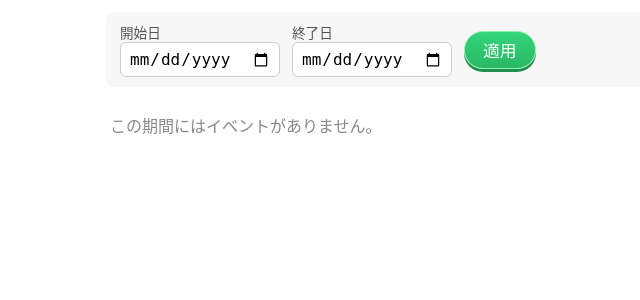
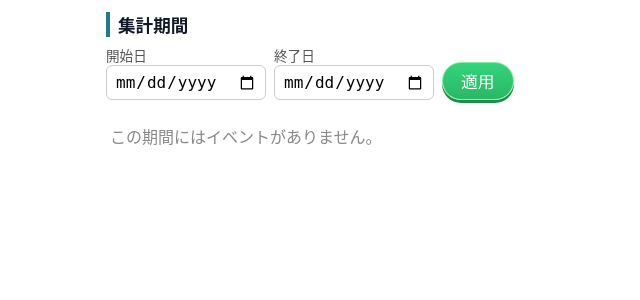
Before and after one commit to tosh-m12/django_tennis, a Django app: template tennis/templates/tennis/club_data.html in a window 1280 px wide. Shown: the part 65-365 px from the top of the page, without its empty margins (56-696 px from the left). Run offline with Django 5.2, Linux system fonts and the light colour scheme; the template is opened without the code that fills it, so the values that code supplies are empty.

Commit message:
fix: pill ボタンと data-back-link が hover で赤くなるのを防止 + データ集計期間選択のデザインをクラブ戦績と統一

```diff
--- a/tennis/static/tennis/base.css
+++ b/tennis/static/tennis/base.css
@@ -160,6 +160,7 @@ th {
   background: linear-gradient(180deg, #2fc972, #25a95a);
   box-shadow: 0 4px 0 #1a783f;
   transform: translateY(-1px);
+  color: #ffffff;  /* admin の a:hover 赤(--accent-dark)に上書きさせない */
 }
 
 .btn-pill:active {
--- a/tennis/static/tennis/club_data.css
+++ b/tennis/static/tennis/club_data.css
@@ -32,29 +32,39 @@
     text-decoration: none;
     margin-left: auto;
 }
-.data-back-link:hover { text-decoration: underline; }
+.data-back-link:hover {
+    text-decoration: underline;
+    color: #1f7a8c;   /* admin の a:hover 赤(--accent-dark)に上書きさせない */
+}
 
-.data-filter {
+/* 集計期間（クラブ戦績ページと同じ構造：section-title バー + 左寄せコンパクト） */
+.data-period {
+    margin-bottom: 14px;
+}
+.period-filter {
     display: flex;
-    flex-wrap: wrap;
-    gap: 12px;
-    align-items: center;
-    background: #f7f7f7;
-    padding: 10px 14px;
-    border-radius: 8px;
-    margin-bottom: 18px;
+    flex-wrap: nowrap;
+    align-items: flex-end;
+    justify-content: flex-start;
+    gap: 8px;
 }
-.data-filter label {
+.period-filter > label {
     display: flex;
     flex-direction: column;
     font-size: 0.85rem;
     color: #555;
+    flex: 0 0 auto;
 }
-.data-filter input[type="date"] {
+.period-filter input[type="date"] {
     padding: 6px 8px;
     border: 1px solid #ccc;
     border-radius: 6px;
     font-size: 1rem;
+    box-sizing: border-box;
+}
+.period-filter > button[type="submit"] {
+    align-self: flex-end;
+    flex: 0 0 auto;
 }
 
 .data-empty {
--- a/tennis/templates/tennis/club_data.html
+++ b/tennis/templates/tennis/club_data.html
@@ -15,7 +15,10 @@
   </header>
 
 
-  <form method="get" class="data-filter">
+  {# 集計期間（クラブ戦績ページと同じデザイン） #}
+  <section class="data-period">
+    <h2 class="data-section-title">集計期間</h2>
+    <form method="get" class="period-filter">
       <label>開始日
         <input type="date" name="start" value="{{ start_date|date:'Y-m-d' }}">
       </label>
@@ -24,6 +27,7 @@
       </label>
       <button type="submit" class="btn btn-pill btn-primary">適用</button>
     </form>
+  </section>
 
   {% if not events %}
     <p class="data-empty">この期間にはイベントがありません。</p>
```
Lines whose indentation alone changed are shown as unchanged.
